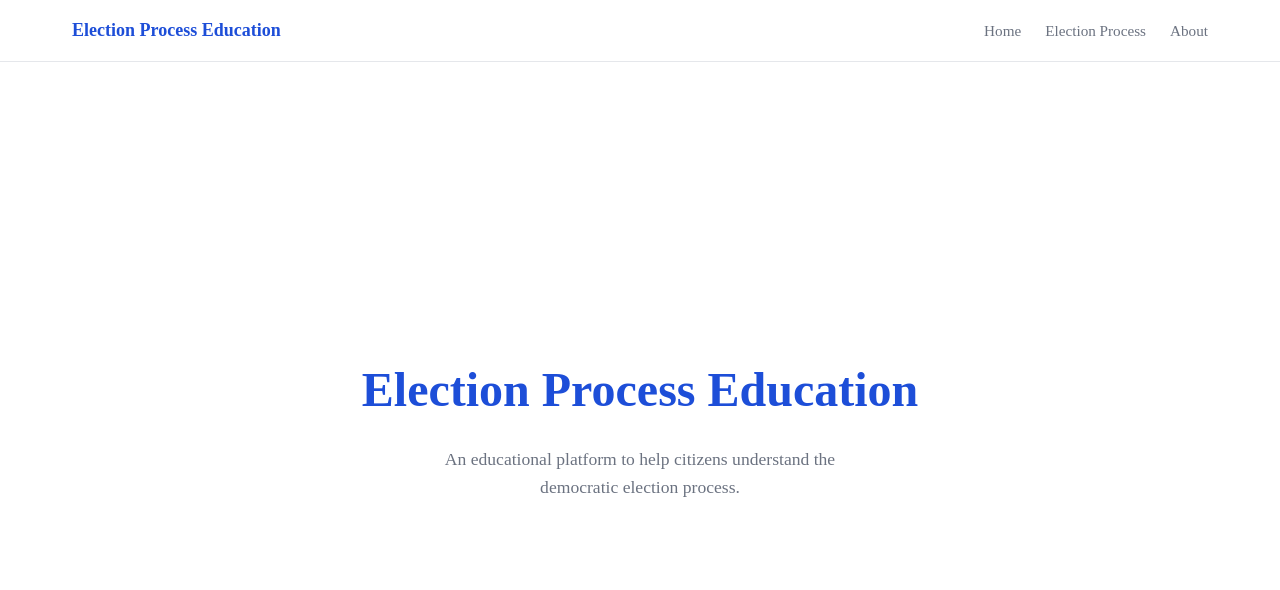
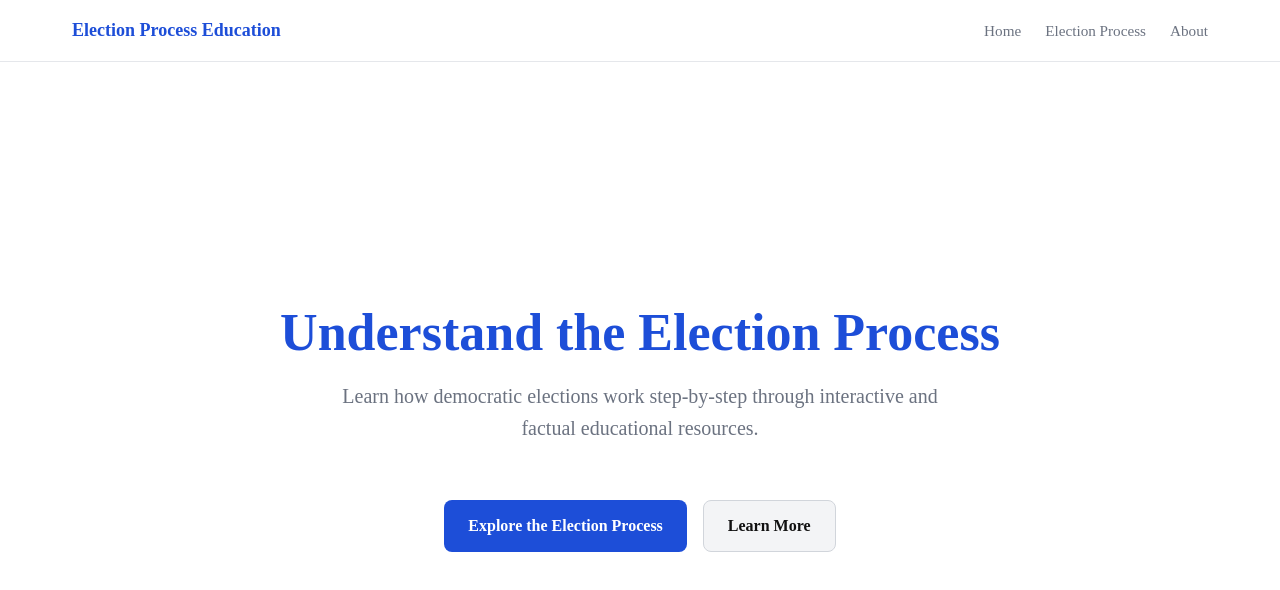
Before and after one commit to devamithra137/Election-Process-Education, a Next.js app: page / in a window 1280 px wide. Shown: the top 590 px of the page. Built offline with nearby package versions, Linux system fonts and the light colour scheme.

Commit message:
Add home page hero section

```diff
--- a/src/app/globals.css
+++ b/src/app/globals.css
@@ -85,30 +85,82 @@ a {
   }
 }
 
-/* ─── Utility ────────────────────────────────────────────────── */
-.home {
+/* ─── Hero Section ───────────────────────────────────────────── */
+.home-container {
   min-height: calc(100vh - 70px);
   display: flex;
   flex-direction: column;
   align-items: center;
   justify-content: center;
-  gap: 1rem;
-  text-align: center;
-  padding: 2rem;
+  padding: 4rem 2rem;
 }
 
-.home h1 {
-  font-size: clamp(1.75rem, 4vw, 3rem);
-  font-weight: 700;
+.hero-section {
+  max-width: 800px;
+  margin: 0 auto;
+  text-align: center;
+  display: flex;
+  flex-direction: column;
+  align-items: center;
+  gap: 2rem;
+}
+
+.hero-section .section-heading h2 {
+  font-size: clamp(2rem, 5vw, 3.25rem);
+  line-height: 1.2;
   color: var(--color-accent);
 }
 
-.home p {
-  font-size: 1.1rem;
-  color: var(--color-muted);
-  max-width: 48ch;
+.hero-section .section-heading p {
+  font-size: clamp(1.1rem, 2vw, 1.25rem);
+  max-width: 60ch;
+  margin: 1rem auto 0;
 }
 
+.hero-actions {
+  display: flex;
+  gap: 1rem;
+  flex-wrap: wrap;
+  justify-content: center;
+}
+
+/* ─── Buttons ────────────────────────────────────────────────── */
+.btn {
+  display: inline-flex;
+  align-items: center;
+  justify-content: center;
+  padding: 0.75rem 1.5rem;
+  font-size: 1rem;
+  font-weight: 600;
+  border-radius: 0.5rem;
+  transition: background-color 0.2s ease, transform 0.1s ease;
+  cursor: pointer;
+}
+
+.btn:active {
+  transform: translateY(1px);
+}
+
+.btn-primary {
+  background-color: var(--color-accent);
+  color: #ffffff;
+}
+
+.btn-primary:hover {
+  background-color: #1e40af;
+}
+
+.btn-secondary {
+  background-color: #f3f4f6;
+  color: var(--color-foreground);
+  border: 1px solid #d1d5db;
+}
+
+.btn-secondary:hover {
+  background-color: #e5e7eb;
+}
+
+/* ─── Section Heading ────────────────────────────────────────── */
 .section-heading {
   margin-bottom: 1.5rem;
   text-align: center;
--- a/src/app/page.tsx
+++ b/src/app/page.tsx
@@ -1,8 +1,23 @@
+import Link from "next/link";
+import SectionHeading from "@/components/SectionHeading";
+
 export default function Home() {
   return (
-    <main className="home">
-      <h1>Election Process Education</h1>
-      <p>An educational platform to help citizens understand the democratic election process.</p>
+    <main className="home-container">
+      <section className="hero-section">
+        <SectionHeading
+          title="Understand the Election Process"
+          subtitle="Learn how democratic elections work step-by-step through interactive and factual educational resources."
+        />
+        <div className="hero-actions">
+          <Link href="#process" className="btn btn-primary">
+            Explore the Election Process
+          </Link>
+          <Link href="#about" className="btn btn-secondary">
+            Learn More
+          </Link>
+        </div>
+      </section>
     </main>
   );
 }
```
